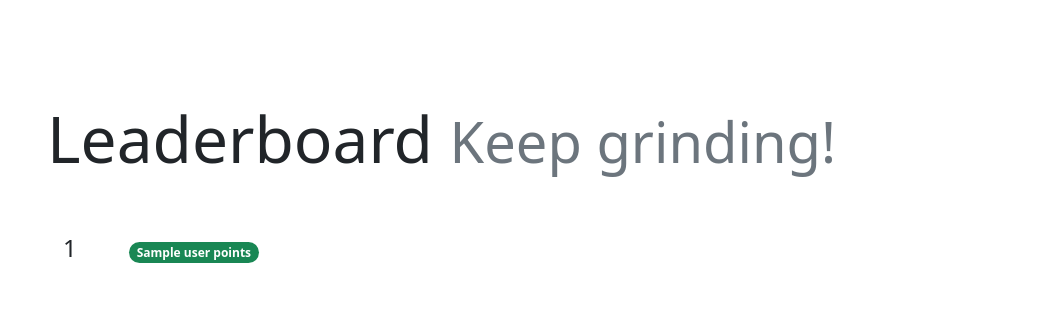
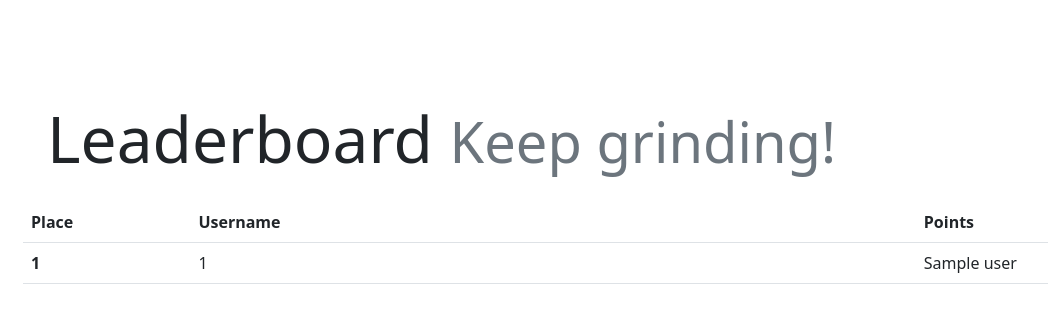
Before and after one commit to ZakuroSoda/QuizSoda, a Flask app: template templates/leaderboard.html in a window 1280 px wide. Shown: the part 66-389 px from the top of the page, without its empty margins (59-1107 px from the left). Run offline with Flask 2, Linux system fonts and the light colour scheme; the template is opened without the code that fills it: most values are stand-ins (such as "Sample title", 1, 10 or a date in 2020).

Commit message:
improved UI of leaderboard page

```diff
--- a/templates/leaderboard.html
+++ b/templates/leaderboard.html
@@ -1,17 +1,30 @@
 {% include 'baseHeadNoLogin.html' %}
 <div class="container">
+
     <h1 class="display-3 mx-4 my-4"><br>
         Leaderboard
         <small class="text-muted">Keep grinding!</small>
     </h1>
-    <div class="list-group list-group-flush mx-4 my-5">
-        {% for user in leaderboard %}
-        <a class="list-group-item {% if username == user[0] %}list-group-item-primary{% endif %}" aria-current="true">
-            <h4 style="display: inline;" class="me-5">{{ user[0] }}</h4>
-            <span class="badge bg-success rounded-pill">{{ user[1] }} points</span>
-        </a>
-        {% endfor %}
-    </div>
+
+    <table class="table table-hover">
+        <thead>
+          <tr>
+            <th style="width:15%" scope="col">Place</th>
+            <th style="width:65%"scope="col">Username</th>
+            <th style="width:20%"scope="col">Points</th>
+          </tr>
+        </thead>
+        <tbody>
+            {% for user in leaderboard %}
+            <tr {% if username == user[0] %}class="table-primary"{% endif %}>
+                <th scope="row">{{ loop.index }}</th>
+                <td>{{ user[0] }}</td>
+                <td>{{ user[1] }}</td>
+            </tr>
+            {% endfor %}
+        </tbody>
+      </table>
+
 </div>
 </body>
 </html>
```
Also changed, not shown: db/challenges.db, db/database.db.
